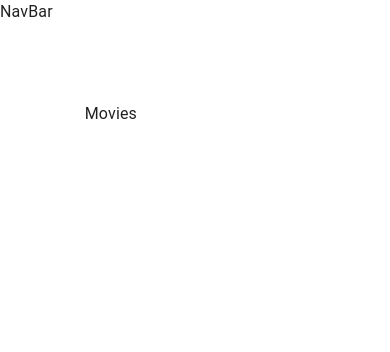
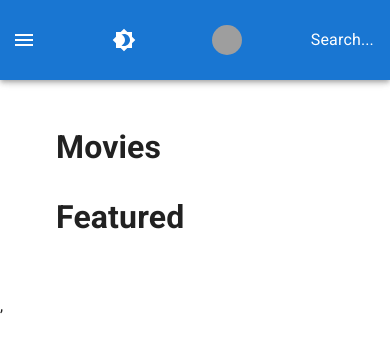
Before and after one commit to rddewan/filmempire-react, a React (Create React App) app: page / in a window 390 px wide. Shown: the top 352 px of the page. Built offline with nearby package versions, Linux system fonts and the light colour scheme; grey boxes are pictures that could not be loaded.

Commit message:
added nav bar

```diff
--- a/public/index.html
+++ b/public/index.html
@@ -24,6 +24,15 @@
       work correctly both with client-side routing and a non-root public URL.
       Learn how to configure a non-root public URL by running `npm run build`.
     -->
+
+    <!-- Google Font -->
+    <link rel="preconnect" href="https://fonts.googleapis.com" />
+    <link rel="preconnect" href="https://fonts.gstatic.com" crossorigin />
+    <link
+      rel="stylesheet"
+      href="https://fonts.googleapis.com/css2?family=Roboto:wght@300;400;500;600;700&display=swap"
+    />
+
     <title>Filmpire</title>
   </head>
   <body>
--- a/src/components/Movies/Movies.jsx
+++ b/src/components/Movies/Movies.jsx
@@ -1,12 +1,26 @@
-import React from 'react';
+import React, { Component } from 'react';
 
-const Movies = () => {
-  console.log('Movies');
-  return (
-    <div>
-      Movies
-    </div>
-  );
-};
+// class component
+// eslint-disable-next-line react/prefer-stateless-function
+class Movies extends Component {
+  render() {
+    return (
+      <>
+        <h1>Movies</h1>
+        <h1>Featured</h1>
+      </>
+    );
+  }
+}
+
+// functional component
+// const Movies = () => {
+//   console.log('Movies');
+//   return (
+//     <div>
+//       Movies
+//     </div>
+//   );
+// };
 
 export default Movies;
--- a/src/components/NavBar/NavBar.jsx
+++ b/src/components/NavBar/NavBar.jsx
@@ -1,11 +1,71 @@
 import React from 'react';
+import { AppBar, IconButton, Toolbar, Drawer, Button, Avatar, useMediaQuery } from '@mui/material';
+import { Menu, AccountCircle, Brightness4, Brightness7 } from '@mui/icons-material';
+import { Link } from 'react-router-dom';
+import { useTheme } from '@mui/styles';
+
+import useStyles from './styles';
 
 const NavBar = () => {
-  console.log('NavBar');
+  const classes = useStyles();
+  const isMobile = useMediaQuery('(max-width:600px');
+  const theme = useTheme();
+  const isAuthenticated = true;
+
   return (
-    <div>
-      NavBar
-    </div>
+    <>
+      <AppBar position="fixed">
+        <Toolbar className={classes.toolbar}>
+          {isMobile && (
+            <IconButton
+              color="inherit"
+              edge="start"
+              style={{ outline: 'none' }}
+              onClick={() => {}}
+              className={classes.menuButton}
+            >
+              <Menu />
+            </IconButton>
+          )}
+
+          <IconButton color="inherit" sx={{ ml: 1 }} onClick={() => {}}>
+            {theme.palette.mode === 'dark' ? <Brightness7 /> : <Brightness4 />}
+          </IconButton>
+
+          {!isMobile && 'Search...'}
+
+          <div>
+            {/* check for authenticated user */}
+            {!isAuthenticated ? (
+              <Button color="inherit" onClick={() => {}}>
+                {/* show login option */}
+                Login &nbsp; <AccountCircle />
+              </Button>
+            ) : (
+              <Button
+                color="inherit"
+                component={Link}
+                to="/profile/:id"
+                className={classes.linnkButton}
+              >
+                {/* show My Movies on desktop only  */}
+                {!isMobile && <> My Movies &nbsp; </>}
+
+                <Avatar
+                  style={{ width: 30, height: 30 }}
+                  alt="Profile"
+                  src="https://cdn5.vectorstock.com/i/1000x1000/45/79/male-avatar-profile-picture-silhouette-light-vector-4684579.jpg"
+                />
+              </Button>
+            )}
+          </div>
+          {/* show search in mobile     */}
+          {isMobile && 'Search...'}
+
+        </Toolbar>
+      </AppBar>
+      <Menu />
+    </>
   );
 };
 
--- /dev/null
+++ b/src/components/NavBar/styles.js
@@ -0,0 +1,21 @@
+import { makeStyles } from '@mui/styles';
+
+export default makeStyles((theme) => ({
+  toolbar: {
+    height: '80px',
+    display: 'flex',
+    justifyContent: 'space-between',
+    marginLeft: '240px',
+    [theme.breakpoints.down('sm')]: {
+      marginLeft: 0,
+      flexWrap: 'wrap',
+    },
+  },
+  menuButton: {
+    marginRight: theme.spacing(2),
+    [theme.breakpoints.up('sm')]: {
+      display: 'none',
+    },
+  },
+
+}));
--- a/src/index.js
+++ b/src/index.js
@@ -1,8 +1,11 @@
 import React from 'react';
 import ReactDOM from 'react-dom/client';
 import { BrowserRouter } from 'react-router-dom';
+import { createTheme, ThemeProvider } from '@mui/material/styles';
 
 import App from './components/App';
+
+const theme = createTheme({});
 
 // react 17
 // ReactDOM.render(
@@ -15,7 +18,9 @@
 // React 18
 const root = ReactDOM.createRoot(document.getElementById('root'));
 root.render(
-  <BrowserRouter>
-    <App />
-  </BrowserRouter>,
+  <ThemeProvider theme={theme}>
+    <BrowserRouter>
+      <App />
+    </BrowserRouter>,
+  </ThemeProvider>,
 );
```
